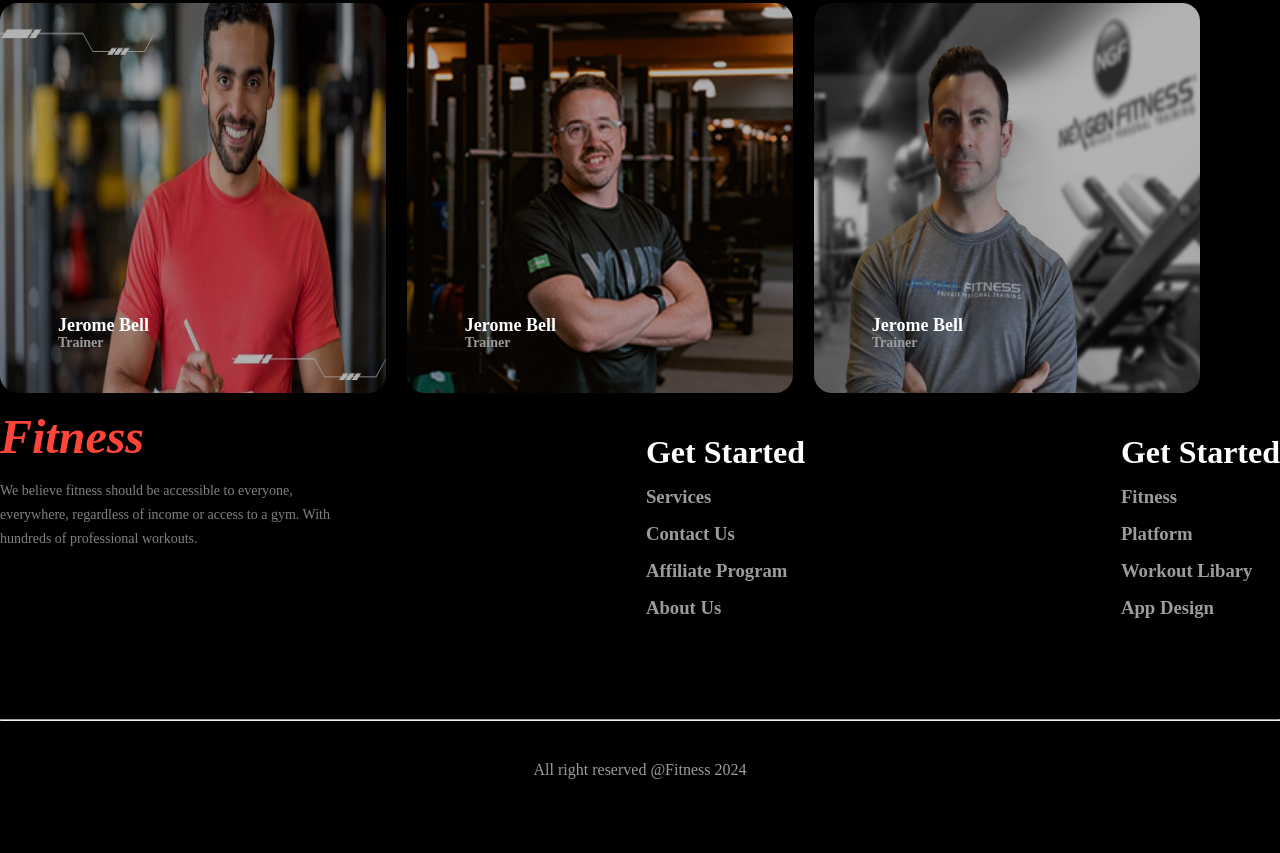
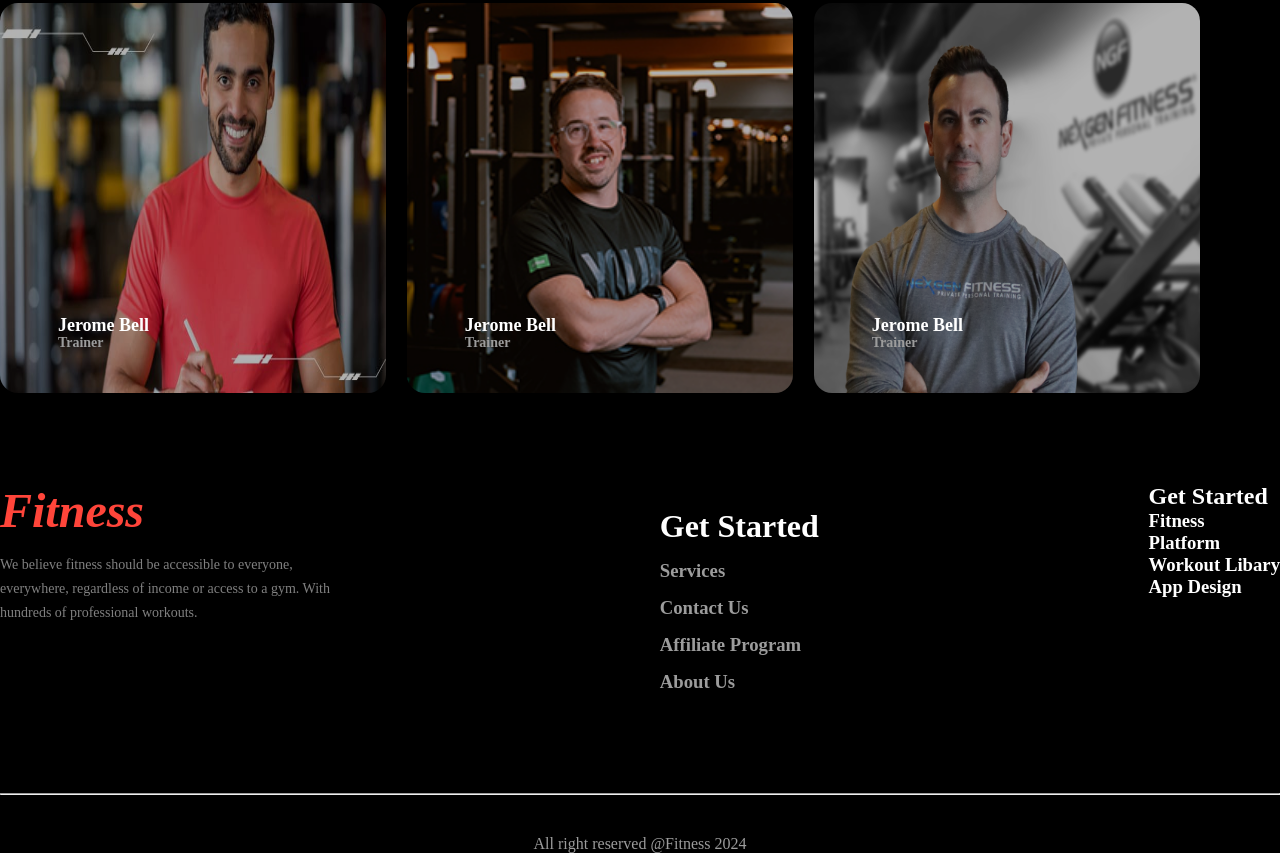
Before and after one commit to tisha39/Assignment-02-PH, a plain HTML site: page index.html in a window 1280 px wide. Shown: the part 2867-3720 px from the top of the page. Before the commit the page ends 3646 px from the top, so only its background shows below. Drawn offline with Linux system fonts and the light colour scheme; a web font is replaced by a local one.

Commit message:
imagesfootrt

```diff
--- a/index.html
+++ b/index.html
@@ -253,16 +253,16 @@
 
 <!-- footer section  -->
 
-<div class="footer_bg ">
+<div class="footer_bgs ">
   <footer class="footer-container ">
   <div class="footer_section">
-    <div class=" fitness">
+    <div class=" fitnes">
       <h2><em>Fitness</em></h2>
       <p>We believe fitness should be accessible to everyone,<br> everywhere, regardless of income or access to a gym. With <br> hundreds of professional workouts.</p>
     </div>
 
 
-    <div class="fitnessStartOne">
+    <div class="fitnesStartOne">
       <h2>Get Started</h2>
       <h3>Services</h3>
       <h3>Contact Us</h3>
--- a/style.css
+++ b/style.css
@@ -447,21 +447,21 @@ background: rgba(255, 255, 255, 0.2);
 
 
 /* footer section start  */
-.footer-backg{
+.footer_bgs{
   width: 100%;
 height: 300px;
-  margin-top: 900px;
+  margin-top: 90px;
 
 
 }
 
-.fitness h2{
+.fitnes h2{
   color: #ff453a;
   font-size: 48px;
   font-weight: 800;
 
 }
-.fitness p{
+.fitnes p{
   font-size: 14px;
   font-weight: 400;
   color: rgba(255, 255, 255, 0.5);
@@ -476,7 +476,7 @@ height: 300px;
   justify-content: space-between;
 }
 
-.fitnessStartOne h2{
+.fitnesStartOne h2{
   margin-top: 25px;
   font-size: 32px;
   font-weight: 700;
@@ -484,7 +484,7 @@ height: 300px;
   text-align: left;
 
 }
-.fitnessStartOne h3{
+.fitnesStartOne h3{
   margin-top: 15px;
   color: rgb(156, 156, 156);
   text-align: left;
```
